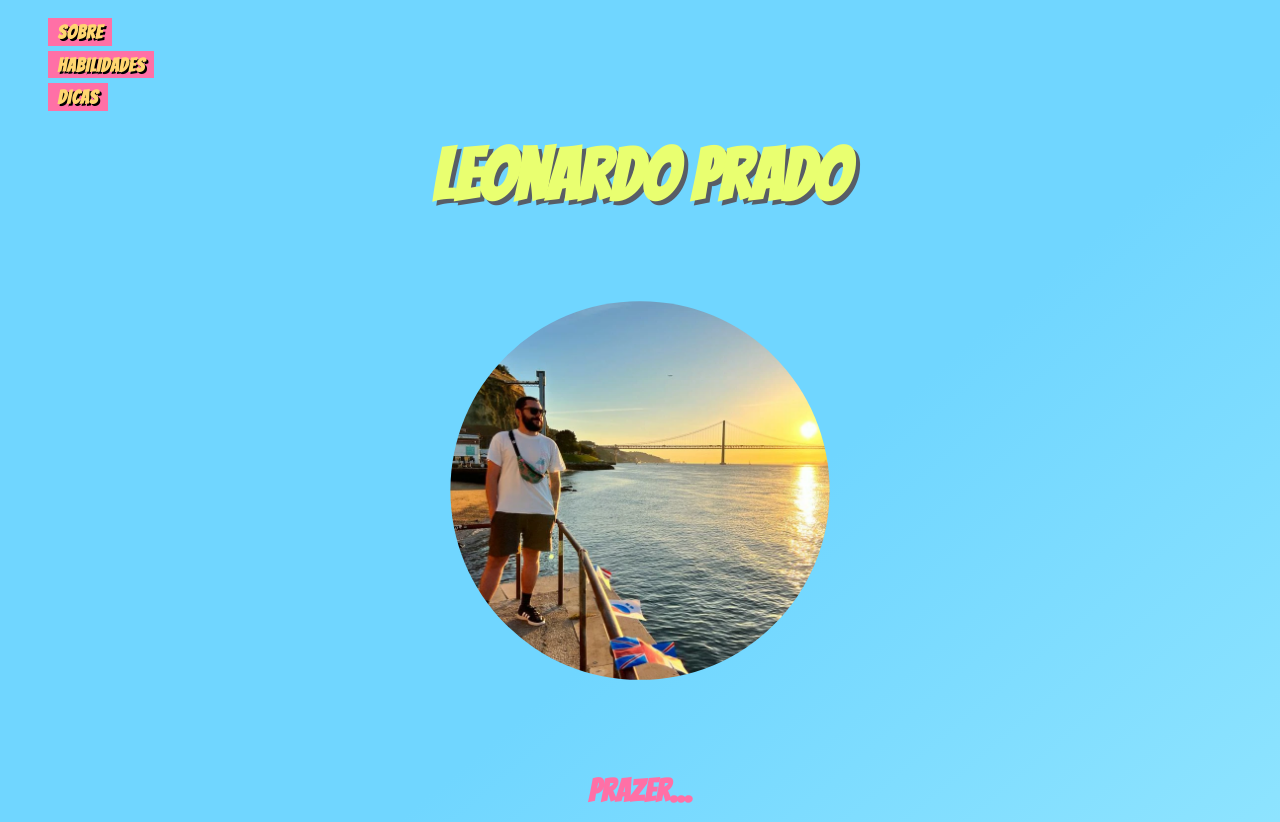
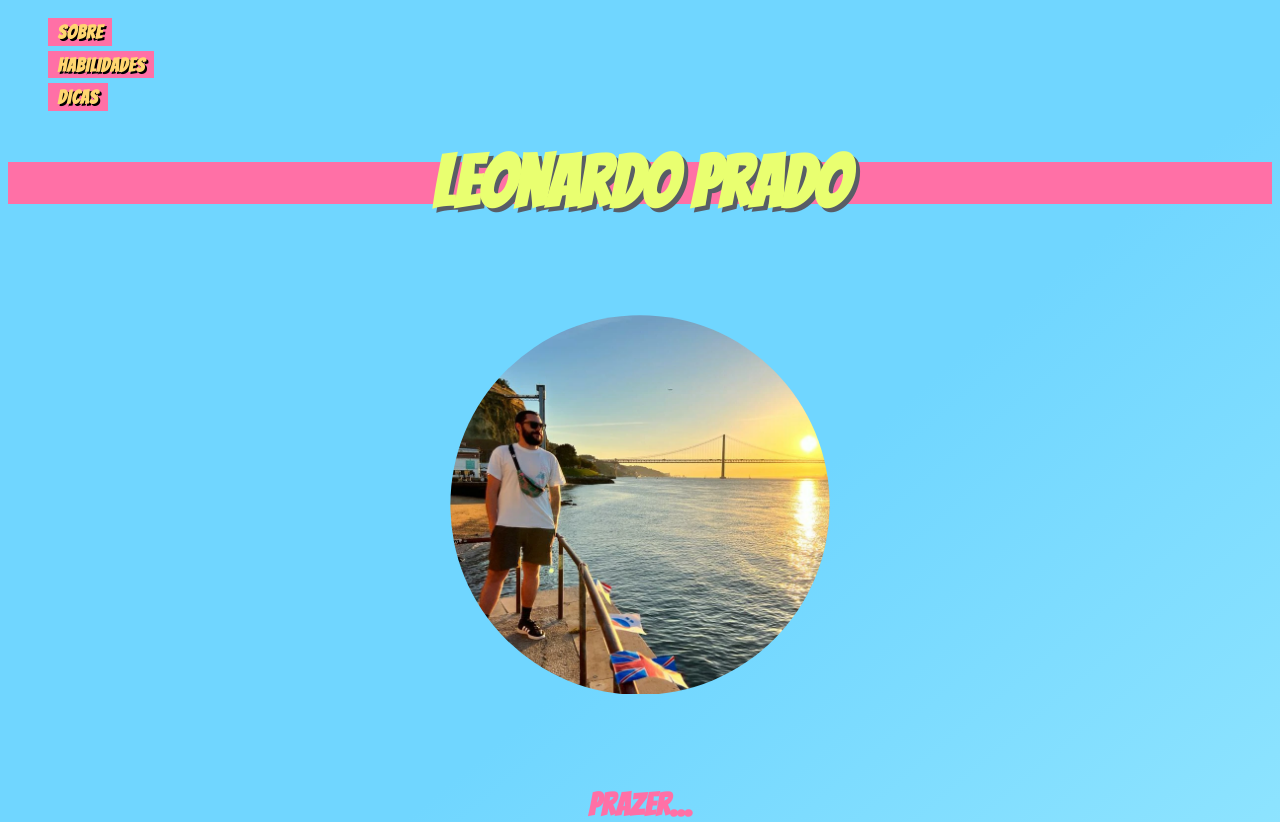
Before and after one commit to oleoprado/oleoprado.github.io, a plain HTML site: page index.html in a window 1280 px wide. Shown: the top 822 px of the page. Drawn offline with Linux system fonts and the light colour scheme.

Commit message:
ajuste tamanho do h1

```diff
--- a/style.css
+++ b/style.css
@@ -30,6 +30,8 @@ body {
     text-align: center;
     text-shadow: 4px 4px #585d66;
     color: #E9FF70;
+    background-color:#FF70A6;
+    padding: 0.1em;
 }
 
 #foto {
@@ -40,6 +42,7 @@ body {
 }
 #prazer {
     text-align: center;
+
 }
 
 .descricao-perfil em,
```
